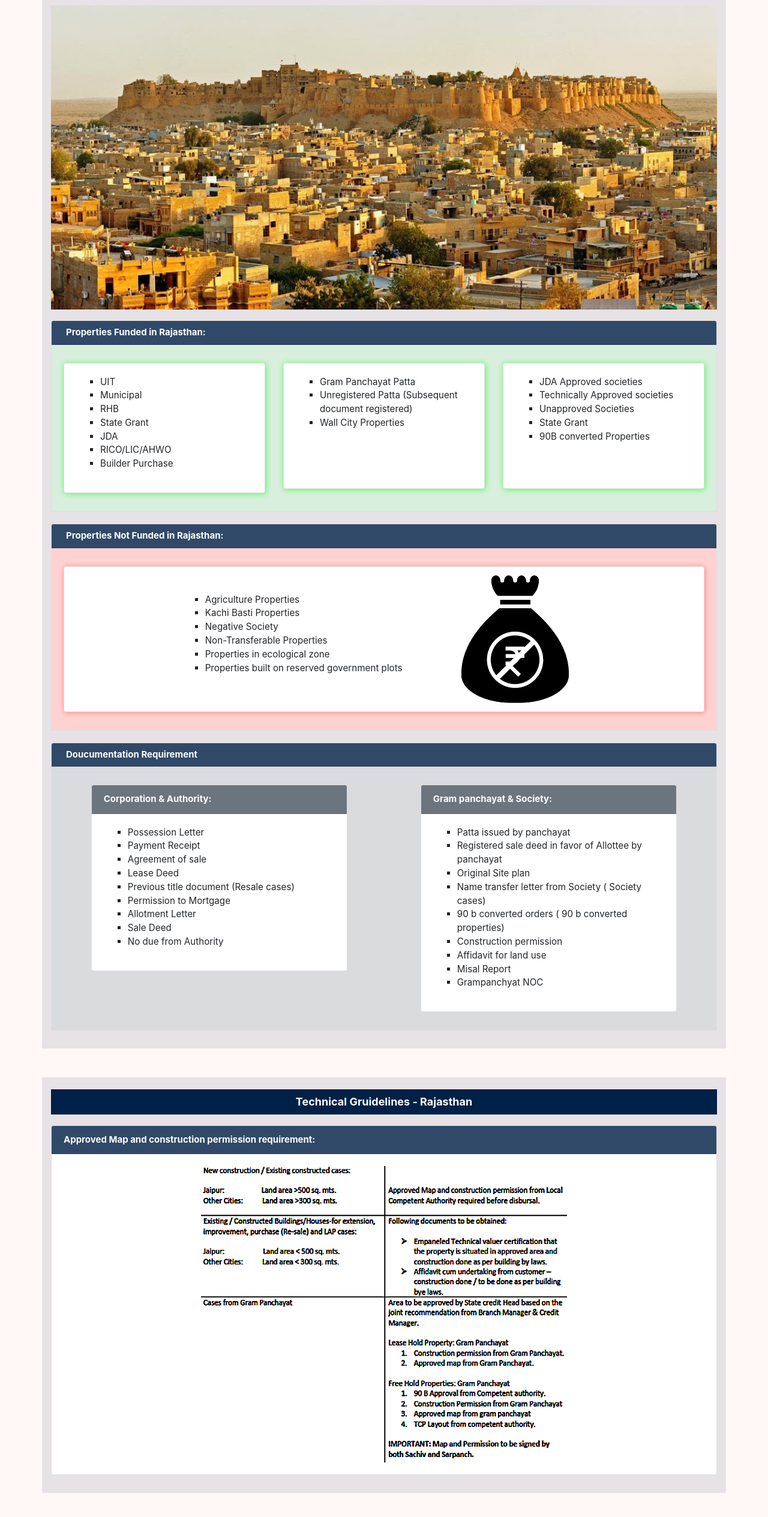
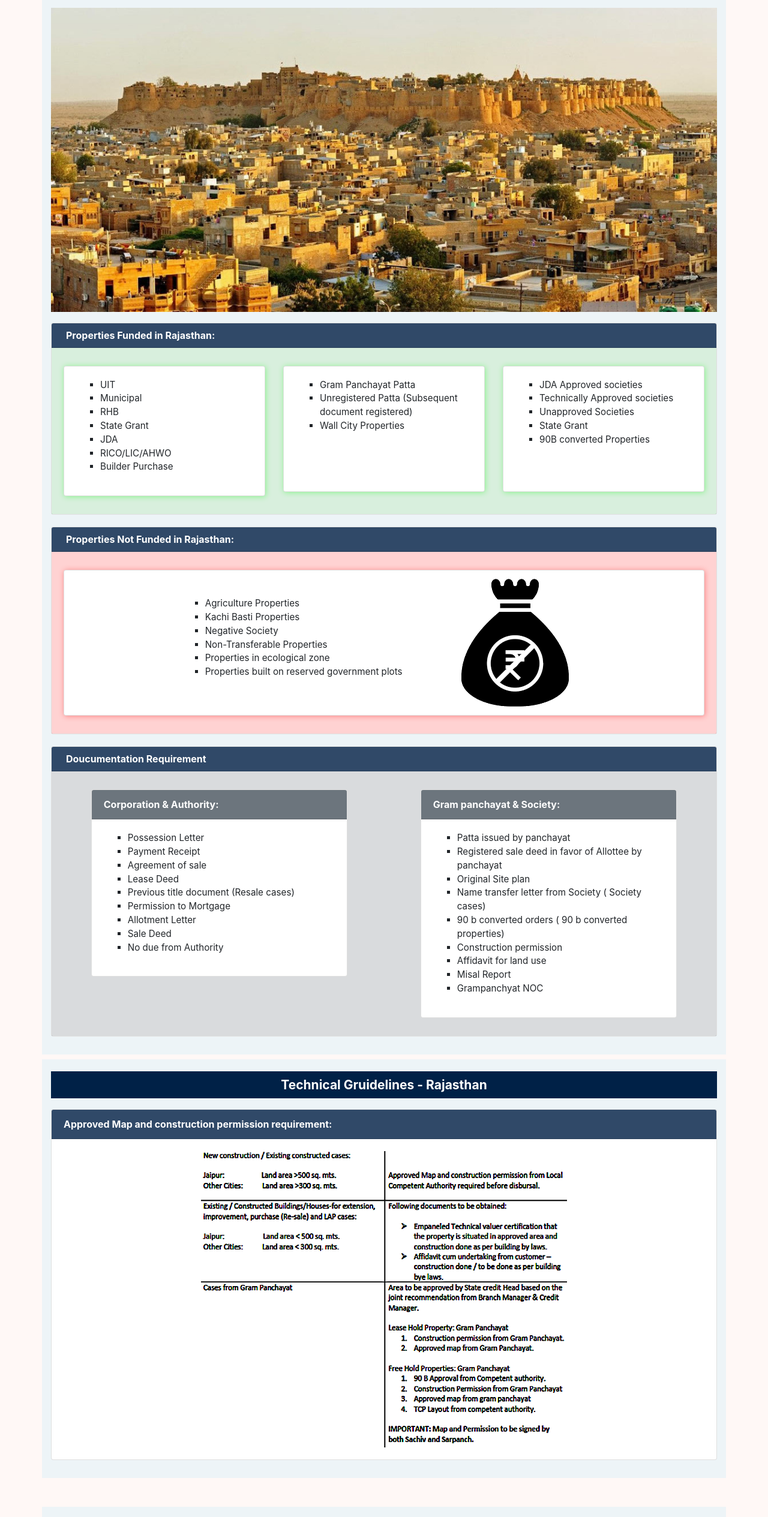
Before and after one commit to shantanu61000/apachfc, a website: page modules/collateralGuidelines.html in a window 1280 px wide. Shown: the part 246-2775 px from the top of the page at 60% size. Drawn offline with nearby package versions, Linux system fonts and the light colour scheme.

Commit message:
collateral guidelines

```diff
--- a/css/collateralGuidelines.css
+++ b/css/collateralGuidelines.css
@@ -11,14 +11,14 @@ body{
     color: black;
 }
 section{
+    background-color: rgba(0, 183, 255, 0.07);
     padding: 20px 0px;
-    background-color: #3247681f;
 }
 .card {
     margin: 10px 0px;
 }
 .card-header{
-    font-size: 15px;
+    font-size: 13px;
 
 }
 section h3{
@@ -34,7 +34,7 @@ h5{
     font-size: 16px;
 }
 .funded {
-    box-shadow: 1px 1px 10px #00ff009f;
+    box-shadow: 1px 1px 10px #00ff005f;
 }
 .notfunded{
     box-shadow: 1px 1px 10px #ff00005f;
@@ -44,8 +44,18 @@ h5{
 }
 
 @media (min-wdth:575px){
+    body{
+        font-size: 90%;
+    }
+    section h3{
+        font-size: 20px;
+    }
     .card {
         margin-top: 0px;
+    }
+    .card-header{
+        font-size: 15px;
+
     }
 }
 @media(min-width:1024px){
@@ -55,4 +65,11 @@ h5{
  .card{
      min-height: 210px;
  }
+ .card-header{
+    font-size: 16px;
+
 }
+section h3{
+    font-size: 21px;
+}
+}
--- a/modules/collateralGuidelines.html
+++ b/modules/collateralGuidelines.html
@@ -204,7 +204,7 @@
         </div>
     </div>
 </section>
-<section class="container mt-5">
+<section class="container mt-2">
     <h3>Technical Gruidelines - Rajasthan</h3>
     <div class="row mt-2">
      <div class="col-12">
@@ -367,7 +367,7 @@
                                         <li>Registered  Power of Attorney </li>
                                         <li>Latest 7/12 Extract - Mutation Entries.</li>
                                         <li>NA- Order / Temporary NA order is mandatory for Mumbai Branches.</li>
-                                        <li>Zone Certificate ( R-Zone is mandatory for Pune Branch ).</li>
+                                        <li>Zone Certificate (R-Zone is mandatory for Pune Branch).</li>
                                         <li>Commencement Certificate from Gram .</li>
                                         <li>Approved Construction plans from respective authorities. </li>
                                         <li>Completion certificate from GP in case building is ready.</li>
```
